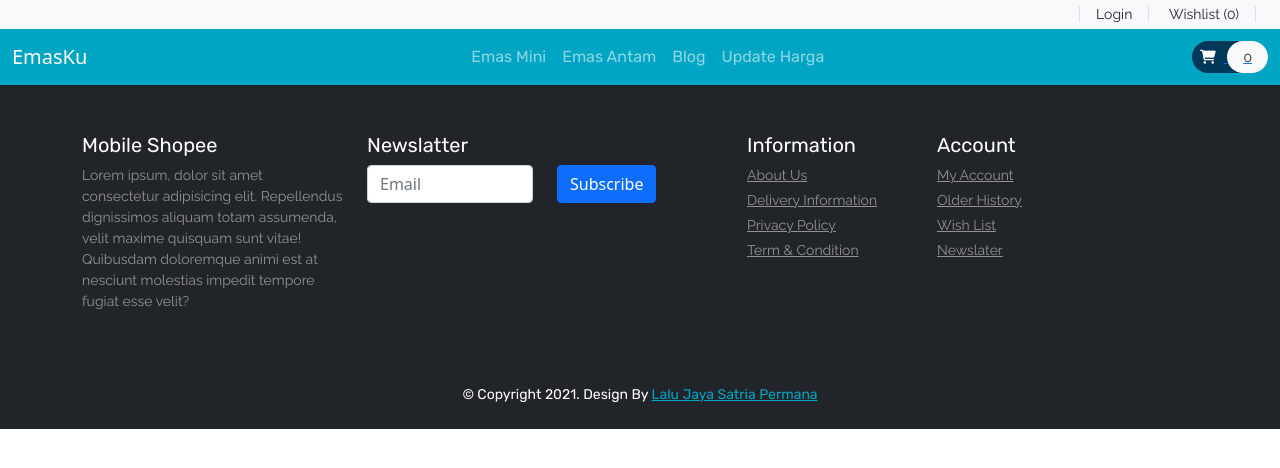
After one commit to jayasatria/emasKu, a CodeIgniter 4 app: template app/Views/template/template.php in a window 1280 px wide. The commit adds this page. Shown: the top 468 px of the page. Run offline with PHP 8.4 and a stand-in for CodeIgniter, Linux system fonts and the light colour scheme; the template is opened without the code that fills it, so the values that code supplies are empty; some libraries are stand-ins or nearby versions; some web fonts are replaced.

Commit message:
menambah kan gambar dan view parsial
menambahkan gambar dan view parsial tetapi gambar belum bisa load

```diff
--- /dev/null
+++ b/app/Views/template/template.php
@@ -0,0 +1,138 @@
+<!DOCTYPE html>
+<html lang="en">
+
+<head>
+    <meta charset="UTF-8">
+    <meta http-equiv="X-UA-Compatible" content="IE=edge">
+    <meta name="viewport" content="width=device-width, initial-scale=1.0">
+    <title><?= $title; ?></title>
+
+    <!-- Bootstrap -->
+    <link href="https://cdn.jsdelivr.net/npm/bootstrap@5.1.2/dist/css/bootstrap.min.css" rel="stylesheet" integrity="sha384-uWxY/CJNBR+1zjPWmfnSnVxwRheevXITnMqoEIeG1LJrdI0GlVs/9cVSyPYXdcSF" crossorigin="anonymous">
+
+    <!-- Owl-Carousel CDN -->
+    <link rel="stylesheet" href="https://cdnjs.cloudflare.com/ajax/libs/OwlCarousel2/2.3.4/assets/owl.carousel.min.css" integrity="sha512-tS3S5qG0BlhnQROyJXvNjeEM4UpMXHrQfTGmbQ1gKmelCxlSEBUaxhRBj/EFTzpbP4RVSrpEikbmdJobCvhE3g==" crossorigin="anonymous" referrerpolicy="no-referrer" />
+
+
+    <link rel="stylesheet" href="https://cdnjs.cloudflare.com/ajax/libs/OwlCarousel2/2.3.4/assets/owl.theme.default.min.css" integrity="sha512-sMXtMNL1zRzolHYKEujM2AqCLUR9F2C4/05cdbxjjLSRvMQIciEPCQZo++nk7go3BtSuK9kfa/s+a4f4i5pLkw==" crossorigin="anonymous" referrerpolicy="no-referrer" />
+
+    <!-- Font awesome icon -->
+    <link rel="stylesheet" href="https://cdnjs.cloudflare.com/ajax/libs/font-awesome/6.0.0-beta2/css/all.min.css" integrity="sha512-YWzhKL2whUzgiheMoBFwW8CKV4qpHQAEuvilg9FAn5VJUDwKZZxkJNuGM4XkWuk94WCrrwslk8yWNGmY1EduTA==" crossorigin="anonymous" referrerpolicy="no-referrer" />
+
+    <!-- custom CSS file -->
+    <link rel="stylesheet" href="/assets/css/style.css">
+</head>
+
+<body>
+
+
+    <!-- Start Header -->
+
+    <header id="header">
+        <div class="strip d-flex justify-content-end px-4 py-1 bg-light">
+
+            <div class="font-rale font-size-14">
+                <a href="#" class="px-3 border-start border-end text-dark" style="text-decoration: none;">Login</a>
+                <a href="#" class="px-3 border-end text-dark" style="text-decoration: none;">Wishlist (0)</a>
+            </div>
+        </div>
+        <!-- style="background: #00A5C4;" -->
+        <!-- Primary Navigation -->
+        <nav class="navbar navbar-expand-lg navbar-dark color-second-bg">
+            <div class="container-fluid">
+                <a class="navbar-brand" href="#">EmasKu</a>
+                <button class="navbar-toggler" type="button" data-bs-toggle="collapse" data-bs-target="#navbarNav" aria-controls="navbarNav" aria-expanded="false" aria-label="Toggle navigation">
+                    <span class="navbar-toggler-icon"></span>
+                </button>
+                <div class="collapse navbar-collapse" id="navbarNav">
+                    <ul class="navbar-nav m-auto font-rubik">
+                        <li class="nav-item">
+                            <a class="nav-link" aria-current="page" href="#">Emas Mini</a>
+                        </li>
+                        <li class="nav-item">
+                            <a class="nav-link" href="#">Emas Antam</a>
+                        </li>
+                        <li class="nav-item">
+                            <a class="nav-link" href="#">Blog</a>
+                        </li>
+                        <li class="nav-item">
+                            <a class="nav-link" href="#">Update Harga</a>
+                        </li>
+                    </ul>
+                    <form action="#" class="font-size-14 font-rale">
+                        <a href="#" class="py-2 rounded-pill color-primary-bg">
+                            <span class="fon-size-16 px-2 text-white"><i class="fas fa-shopping-cart"></i></span>
+                            <span class="px-3 py-2 rounded-pill text-dark bg-light">0</span>
+                        </a>
+                    </form>
+                </div>
+            </div>
+        </nav>
+        <!-- Primary Navigation -->
+    </header>
+
+    <!-- Start Header -->
+
+    <?= $this->renderSection('content'); ?>
+
+
+    <!-- start footer -->
+    <footer id="footer" class="bg-dark text-white py-5">
+        <div class="container">
+            <div class="row">
+                <div class="col-lg-3 col-12">
+                    <h4 class="font-rubik font-size-20">Mobile Shopee</h4>
+                    <p class="font-size-14 font-rale text-white-50">Lorem ipsum, dolor sit amet consectetur adipisicing elit. Repellendus dignissimos aliquam totam assumenda, velit maxime quisquam sunt vitae! Quibusdam doloremque animi est at nesciunt molestias impedit tempore fugiat esse velit?</p>
+                </div>
+                <div class="col-lg-4 col-12">
+                    <h4 class="font-rubik font-size-20">Newslatter</h4>
+                    <form action="#" class="row">
+                        <div class="col">
+                            <input type="text" class="form-control" placeholder="Email" name="" id="">
+                        </div>
+                        <div class="col">
+                            <button type="submit" class="btn btn-primary mb-2">Subscribe</button>
+                        </div>
+                    </form>
+                </div>
+                <div class="col-lg-2 col-12">
+                    <h4 class="font-rubik font-size-20">Information</h4>
+                    <div class="d-flex flex-column flex-wrap">
+                        <a href="#" class="font-rale font-size-14 text-white-50 pb-1">About Us</a>
+                        <a href="#" class="font-rale font-size-14 text-white-50 pb-1">Delivery Information</a>
+                        <a href="#" class="font-rale font-size-14 text-white-50 pb-1">Privacy Policy</a>
+                        <a href="#" class="font-rale font-size-14 text-white-50 pb-1">Term & Condition</a>
+                    </div>
+                </div>
+                <div class="col-lg-2 col-12">
+                    <h4 class="font-rubik font-size-20">Account</h4>
+                    <div class="d-flex flex-column flex-wrap">
+                        <a href="#" class="font-rale font-size-14 text-white-50 pb-1">My Account</a>
+                        <a href="#" class="font-rale font-size-14 text-white-50 pb-1">Older History</a>
+                        <a href="#" class="font-rale font-size-14 text-white-50 pb-1">Wish List</a>
+                        <a href="#" class="font-rale font-size-14 text-white-50 pb-1">Newslater</a>
+                    </div>
+                </div>
+            </div>
+        </div>
+    </footer>
+    <div class="copyright text-center bg-dark text-white py-2">
+        <p class="font-rubik font-size-14">&copy; Copyright 2021. Design By <a href="#" class="color-second">Lalu Jaya Satria Permana</a></p>
+    </div>
+    <!-- start footer -->
+
+    <script src="https://cdn.jsdelivr.net/npm/@popperjs/core@2.10.2/dist/umd/popper.min.js" integrity="sha384-7+zCNj/IqJ95wo16oMtfsKbZ9ccEh31eOz1HGyDuCQ6wgnyJNSYdrPa03rtR1zdB" crossorigin="anonymous"></script>
+    <script src="https://cdn.jsdelivr.net/npm/bootstrap@5.1.2/dist/js/bootstrap.min.js" integrity="sha384-PsUw7Xwds7x08Ew3exXhqzbhuEYmA2xnwc8BuD6SEr+UmEHlX8/MCltYEodzWA4u" crossorigin="anonymous"></script>
+    <script src="https://code.jquery.com/jquery-3.2.1.slim.min.js"></script>
+
+    <!-- owl carousel js file -->
+    <script src="https://cdnjs.cloudflare.com/ajax/libs/OwlCarousel2/2.3.4/owl.carousel.min.js" integrity="sha512-bPs7Ae6pVvhOSiIcyUClR7/q2OAsRiovw4vAkX+zJbw3ShAeeqezq50RIIcIURq7Oa20rW2n2q+fyXBNcU9lrw==" crossorigin="anonymous" referrerpolicy="no-referrer"></script>
+
+    <!-- isotop jquery -->
+    <script src="https://cdnjs.cloudflare.com/ajax/libs/jquery.isotope/3.0.6/isotope.pkgd.min.js" integrity="sha512-Zq2BOxyhvnRFXu0+WE6ojpZLOU2jdnqbrM1hmVdGzyeCa1DgM3X5Q4A/Is9xA1IkbUeDd7755dNNI/PzSf2Pew==" crossorigin="anonymous" referrerpolicy="no-referrer"></script>
+
+    <!-- custom javascript -->
+    <script src="/assets/js/index.js"></script>
+</body>
+
+</html>
```
Also changed, not shown: app/Controllers/Home.php (+4 -3 lines), app/Views/index/index.php (+9 -64 lines), app/Views/template/header.php (+3 -9 lines), public/Img/0.025_gr.jpg (added), public/Img/0.05_gr.jpg (added), public/Img/0.1_gr.jpg (added), public/Img/0.2_gr.jpg (added), public/Img/0.5_gr.jpg (added), public/Img/100_gr.jpg (added), public/Img/10_gr.jpg (added), public/Img/1_gr.jpg (added), public/Img/25_gr.jpg (added), public/Img/50_gr.jpg (added), public/Img/5_gr.jpg (added), 5 more files.
